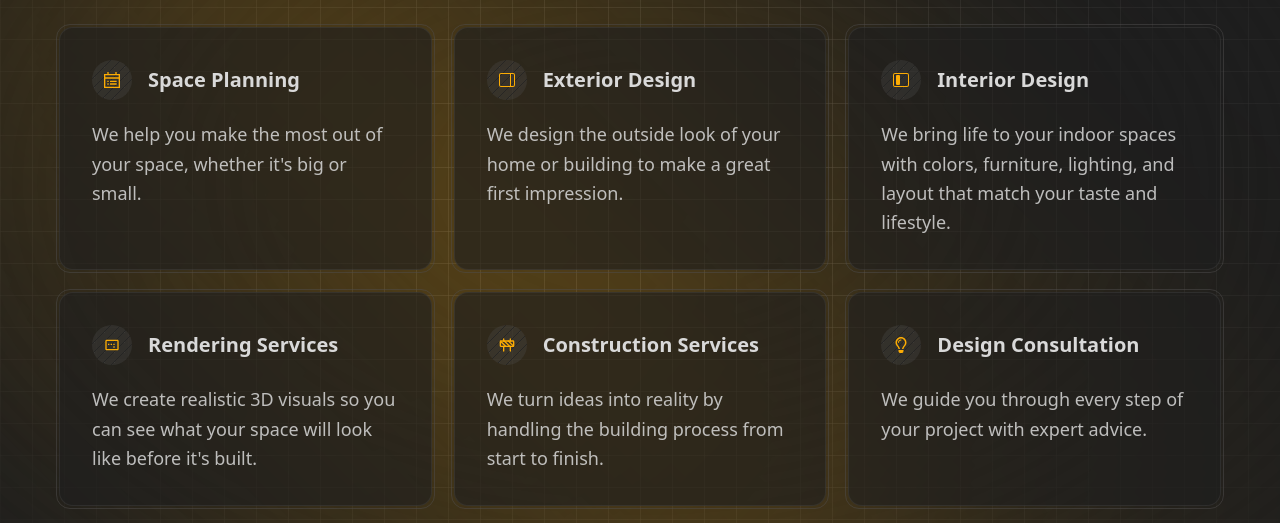
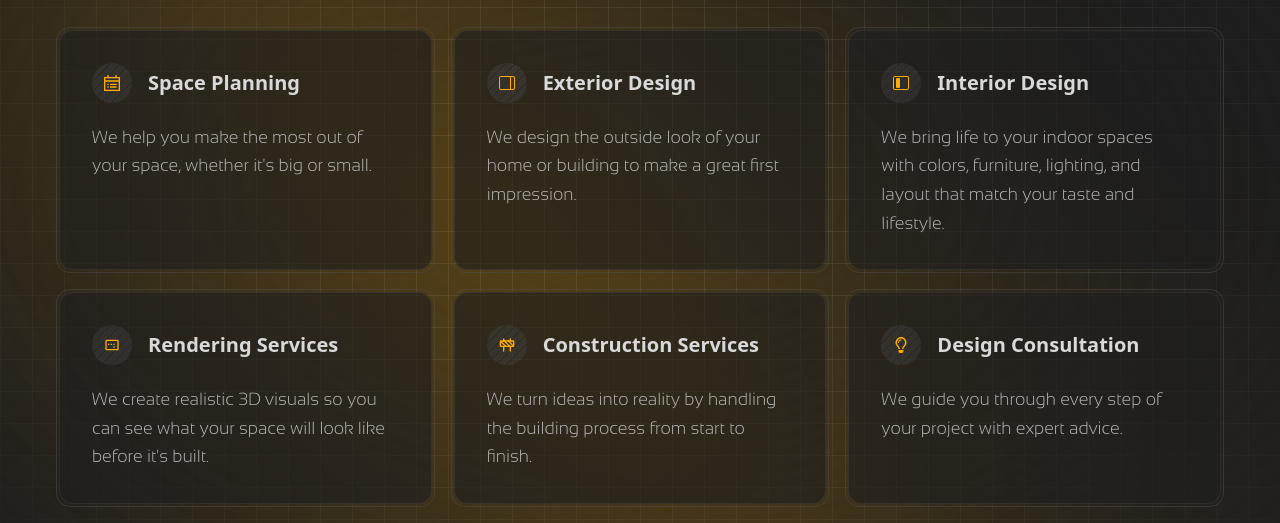
Before and after one commit to rainndev/MNKC-Architecture, a React (Vite) app: page / in a window 1280 px wide. Shown: the part 1900-2423 px from the top of the page. Built offline with nearby package versions, Linux system fonts and the light colour scheme.

Commit message:
style(ServicesNew): update paragraph styling for improved readability

```diff
--- a/src/sections/homepage/ServicesNew.tsx
+++ b/src/sections/homepage/ServicesNew.tsx
@@ -62,7 +62,7 @@ const ServicesNew = () => {
                     {data.title}
                   </h1>
                 </div>
-                <p className="text-logo-white/85 mt-5 text-[clamp(.9rem,3vw,1.125rem)] leading-relaxed">
+                <p className="text-logo-white/80 mt-5 font-[SansationLight] text-[clamp(.9rem,3vw,1.1rem)] leading-relaxed">
                   {data.description}
                 </p>
               </div>
```
